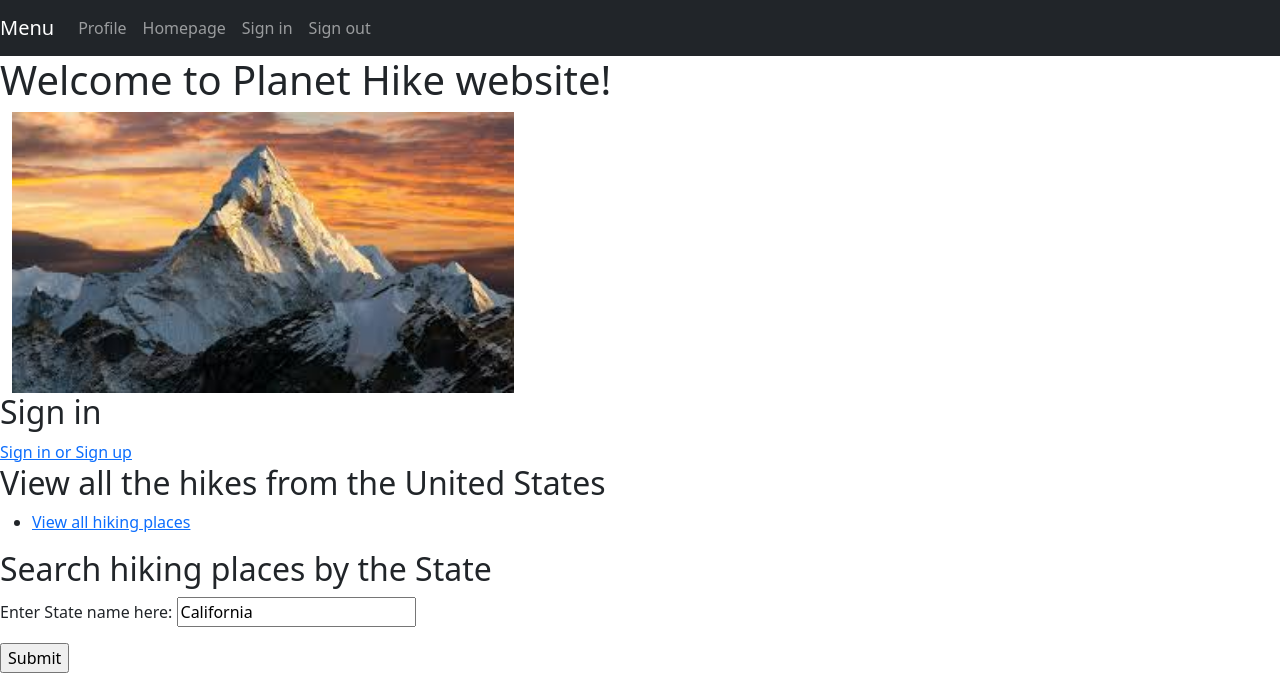
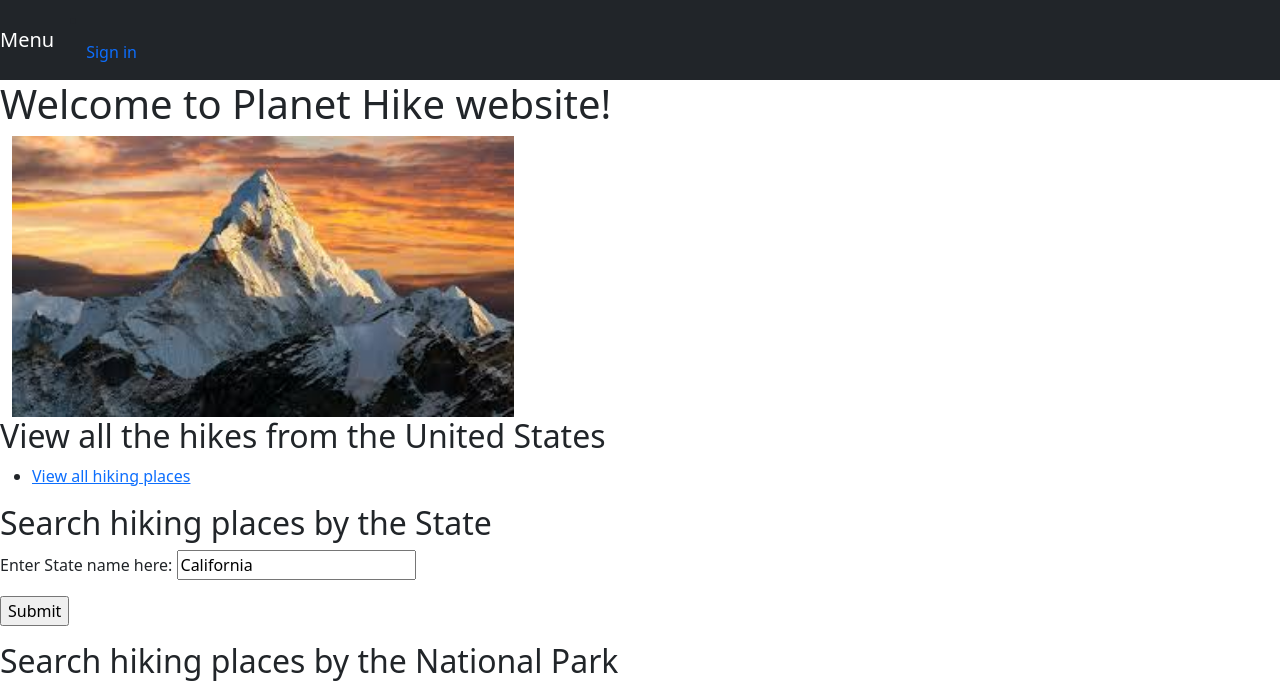
Before and after one commit to sejals02/project-planetHike, a Flask app: page / in a window 1280 px wide. Shown: the top 687 px of the page. Run offline with Flask 2, Linux system fonts and the light colour scheme; some libraries are stand-ins or nearby versions.

Commit message:
completed navbar integration

```diff
--- a/templates/base.html
+++ b/templates/base.html
@@ -26,6 +26,7 @@
         <span class="navbar-toggler-icon"></span>
       </button>
       <div class="collapse navbar-collapse" id="navbarText">
+        {% if 'user_email' in session %}
           <ul class="navbar-nav mr-auto">
             <li class="nav-item active">
               <a class="nav-link" href="/profile">Profile<span class="sr-only"></span></a>
@@ -34,12 +35,15 @@
               <a class="nav-link" href="/">Homepage</a>
             </li>
             <li class="nav-item">
-            <a class="nav-link" href="/redirectologin">Sign in</a>
-          </li>
-          <li class="nav-item">
               <a class="nav-link" href="/profile">Sign out</a>
             </li>
           </ul>
+        {% else %}
+          <li class="nav-item">
+            <a class="nav-link" href="/redirectologin">Sign in</a>
+          </li>
+        {% endif %}
+
         <!-- <span class="navbar-text">
           Navbar text with an inline element
         </span> -->
--- a/templates/homepage.html
+++ b/templates/homepage.html
@@ -12,7 +12,7 @@
 
   {% if 'user_email' in session %}
     <h1>Welcome {{session['user_fname']}} to Planet Hike website!</h1>
-    <a href="/profile">Profile</a>
+    <!-- <a href="/profile">Profile</a> -->
   {% else %}
     <h1>Welcome to Planet Hike website!</h1>
   {% endif %}
@@ -21,10 +21,10 @@
     <img src="static/image1.jpeg" style="width:40%";/>
   </div>
 
-  {% if 'user_email' not in session %}
+  <!-- {% if 'user_email' not in session %}
     <h2>Sign in</h2>
     <a href="/redirectologin">Sign in or Sign up</a>
-  {% endif %}
+  {% endif %}     -->
 
   <h2>View all the hikes from the United States</h2>
   <ul>
```
Lines whose indentation alone changed are shown as unchanged.
